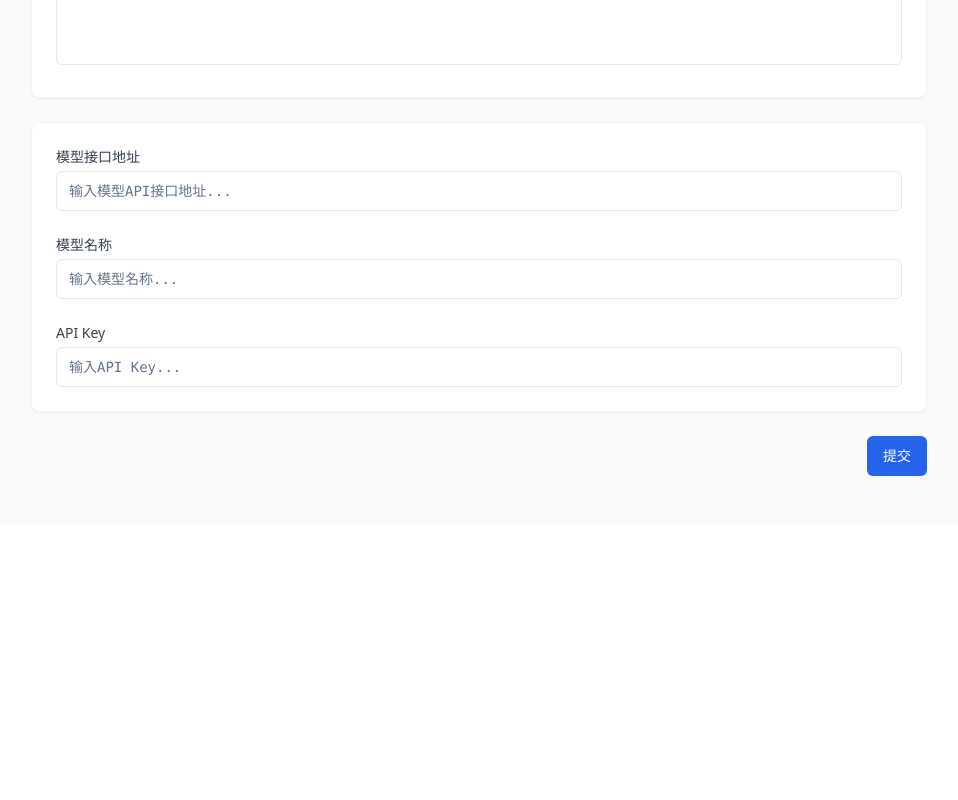
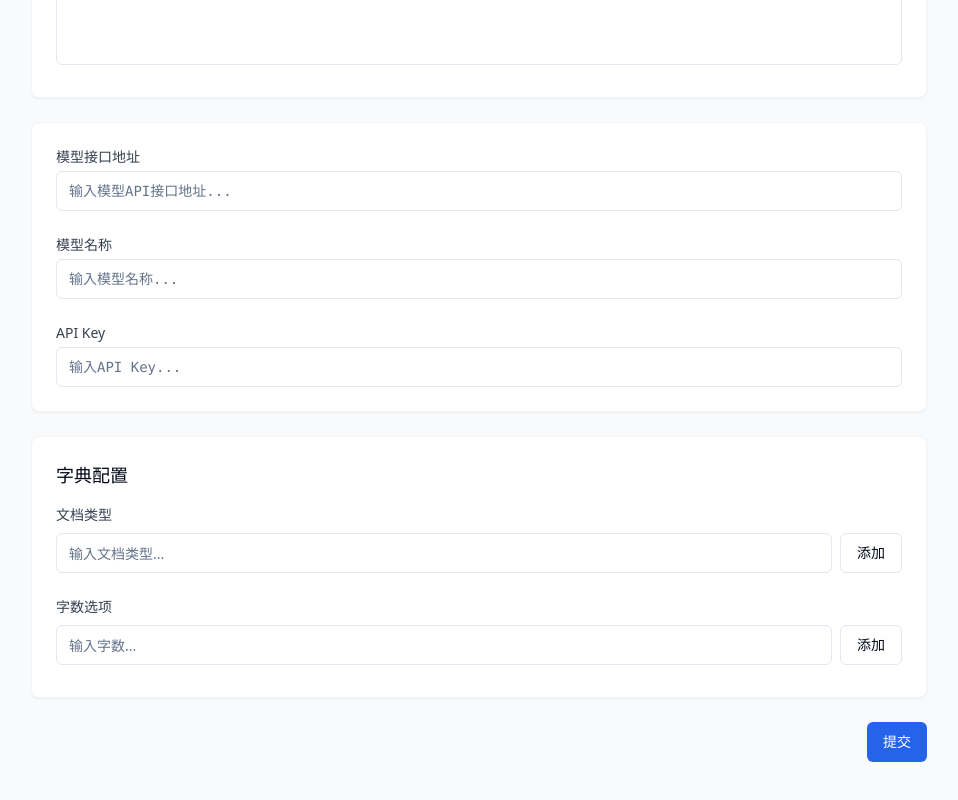
Before and after one commit to chenqidong2046/smart-doc-drafter, a React (Vite) app: page /settings in a window 1280 px wide. Shown: the part 340-1140 px from the top of the page, without its empty margins (161-1119 px from the left). Before the commit the page ends 864 px from the top, so only its background shows below. Built offline with nearby package versions, Linux system fonts and the light colour scheme.

Commit message:
Add dictionary configuration feature
Implement a new dictionary configuration functionality on the system settings page, allowing users to configure fields including document type and word count.
[skip gpt_engineer]

```diff
--- /dev/null
+++ b/src/components/settings/DictionaryConfig.tsx
@@ -0,0 +1,128 @@
+import { useState } from "react";
+import { Button } from "@/components/ui/button";
+import { Input } from "@/components/ui/input";
+import { X } from "lucide-react";
+import { Badge } from "@/components/ui/badge";
+
+interface DictionaryConfigProps {
+  docTypes: string[];
+  wordCounts: string[];
+  isEditing: boolean;
+  onDocTypesChange: (types: string[]) => void;
+  onWordCountsChange: (counts: string[]) => void;
+}
+
+export const DictionaryConfig = ({
+  docTypes,
+  wordCounts,
+  isEditing,
+  onDocTypesChange,
+  onWordCountsChange,
+}: DictionaryConfigProps) => {
+  const [newDocType, setNewDocType] = useState("");
+  const [newWordCount, setNewWordCount] = useState("");
+
+  const handleAddDocType = () => {
+    if (newDocType && !docTypes.includes(newDocType)) {
+      onDocTypesChange([...docTypes, newDocType]);
+      setNewDocType("");
+    }
+  };
+
+  const handleAddWordCount = () => {
+    if (newWordCount && !wordCounts.includes(newWordCount)) {
+      onWordCountsChange([...wordCounts, newWordCount]);
+      setNewWordCount("");
+    }
+  };
+
+  const handleRemoveDocType = (type: string) => {
+    onDocTypesChange(docTypes.filter((t) => t !== type));
+  };
+
+  const handleRemoveWordCount = (count: string) => {
+    onWordCountsChange(wordCounts.filter((c) => c !== count));
+  };
+
+  return (
+    <div className="space-y-6 bg-white p-6 rounded-lg shadow-sm border border-gray-100">
+      <div className="space-y-4">
+        <h3 className="text-lg font-medium">字典配置</h3>
+
+        <div className="space-y-4">
+          <div>
+            <label className="block text-sm font-medium text-gray-700 mb-2">
+              文档类型
+            </label>
+            <div className="flex gap-2 mb-2">
+              <Input
+                value={newDocType}
+                onChange={(e) => setNewDocType(e.target.value)}
+                placeholder="输入文档类型..."
+                disabled={!isEditing}
+              />
+              <Button
+                onClick={handleAddDocType}
+                disabled={!isEditing}
+                variant="outline"
+              >
+                添加
+              </Button>
+            </div>
+            <div className="flex flex-wrap gap-2">
+              {docTypes.map((type) => (
+                <Badge key={type} variant="secondary" className="text-sm py-1 px-3">
+                  {type}
+                  {isEditing && (
+                    <button
+                      onClick={() => handleRemoveDocType(type)}
+                      className="ml-1 hover:text-red-500"
+                    >
+                      <X className="h-3 w-3" />
+                    </button>
+                  )}
+                </Badge>
+              ))}
+            </div>
+          </div>
+
+          <div>
+            <label className="block text-sm font-medium text-gray-700 mb-2">
+              字数选项
+            </label>
+            <div className="flex gap-2 mb-2">
+              <Input
+                value={newWordCount}
+                onChange={(e) => setNewWordCount(e.target.value)}
+                placeholder="输入字数..."
+                disabled={!isEditing}
+              />
+              <Button
+                onClick={handleAddWordCount}
+                disabled={!isEditing}
+                variant="outline"
+              >
+                添加
+              </Button>
+            </div>
+            <div className="flex flex-wrap gap-2">
+              {wordCounts.map((count) => (
+                <Badge key={count} variant="secondary" className="text-sm py-1 px-3">
+                  {count}
+                  {isEditing && (
+                    <button
+                      onClick={() => handleRemoveWordCount(count)}
+                      className="ml-1 hover:text-red-500"
+                    >
+                      <X className="h-3 w-3" />
+                    </button>
+                  )}
+                </Badge>
+              ))}
+            </div>
+          </div>
+        </div>
+      </div>
+    </div>
+  );
+};
--- a/src/pages/Settings.tsx
+++ b/src/pages/Settings.tsx
@@ -4,6 +4,7 @@ import { toast } from "sonner";
 import { SettingsHeader } from "@/components/settings/SettingsHeader";
 import { PromptEditor } from "@/components/settings/PromptEditor";
 import { ModelConfig } from "@/components/settings/ModelConfig";
+import { DictionaryConfig } from "@/components/settings/DictionaryConfig";
 
 const Settings = () => {
   const [systemPrompt, setSystemPrompt] = useState("");
@@ -13,6 +14,8 @@ const Settings = () => {
   const [apiKey, setApiKey] = useState("");
   const [isEditing, setIsEditing] = useState(false);
   const [hasSubmitted, setHasSubmitted] = useState(false);
+  const [docTypes, setDocTypes] = useState<string[]>([]);
+  const [wordCounts, setWordCounts] = useState<string[]>([]);
 
   const formFields = [
     "文档类型",
@@ -33,6 +36,8 @@ const Settings = () => {
       setModelUrl(settings.modelUrl || "");
       setModelName(settings.modelName || "");
       setApiKey(settings.apiKey || "");
+      setDocTypes(settings.docTypes || []);
+      setWordCounts(settings.wordCounts || []);
       setHasSubmitted(true);
     }
   }, []);
@@ -62,7 +67,9 @@ const Settings = () => {
       selectedFields,
       modelUrl,
       modelName,
-      apiKey
+      apiKey,
+      docTypes,
+      wordCounts
     };
     localStorage.setItem('settings', JSON.stringify(settings));
     setHasSubmitted(true);
@@ -96,6 +103,14 @@ const Settings = () => {
             onApiKeyChange={setApiKey}
           />
 
+          <DictionaryConfig
+            docTypes={docTypes}
+            wordCounts={wordCounts}
+            isEditing={isEditing || !hasSubmitted}
+            onDocTypesChange={setDocTypes}
+            onWordCountsChange={setWordCounts}
+          />
+
           <div className="flex justify-end gap-4">
             {hasSubmitted && (
               <Button
```
